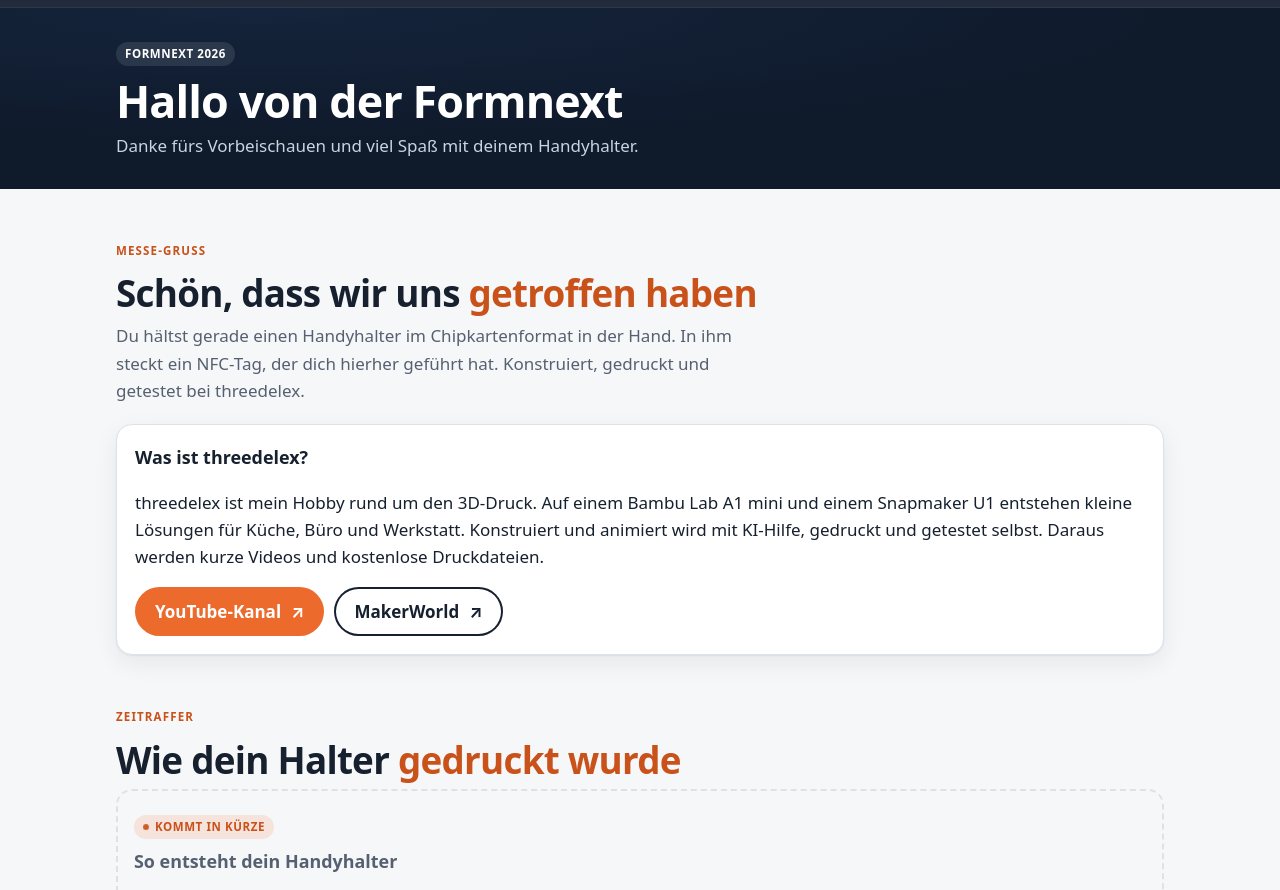
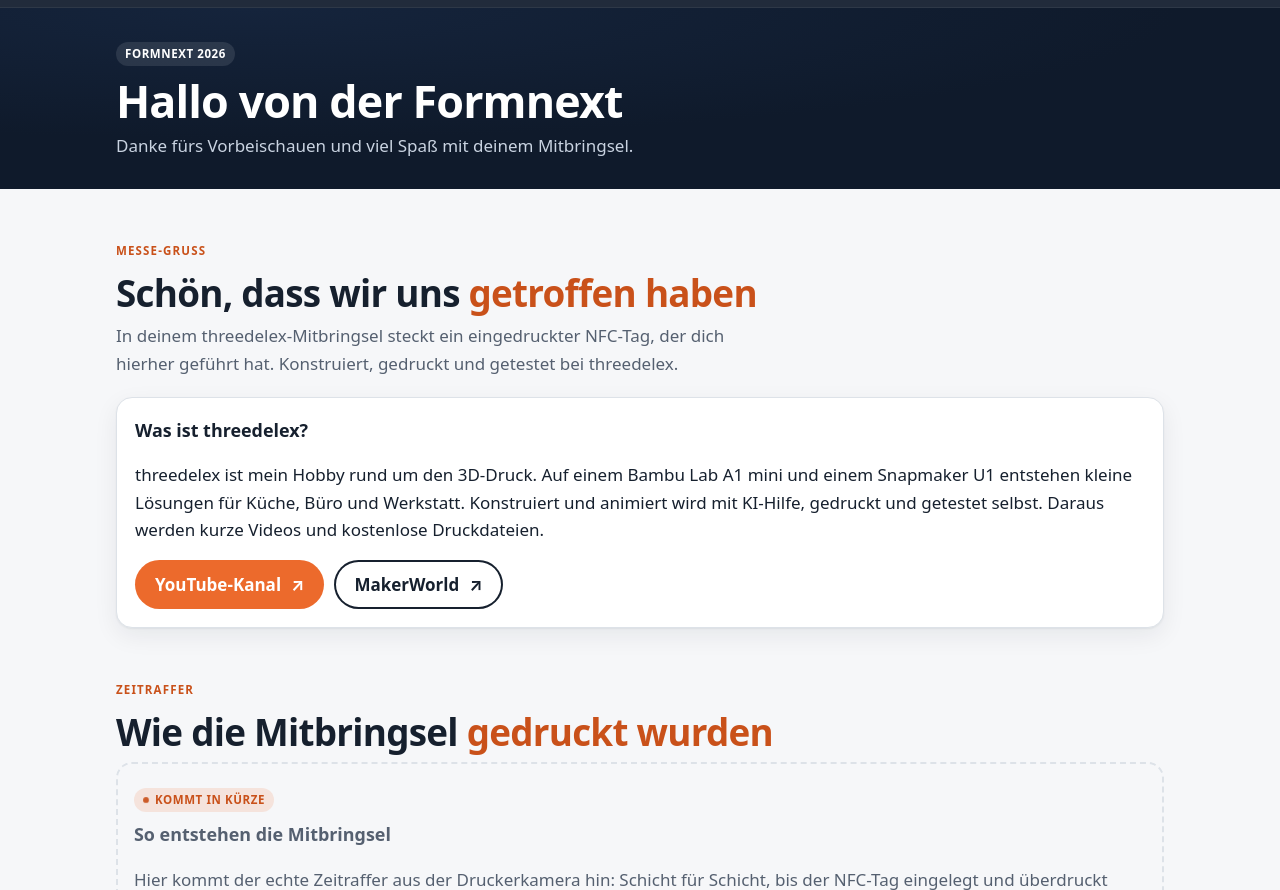
Before and after one commit to thelichtler-cloud/threedelex-web, a plain HTML site: page formnext/index.html in a window 1280 px wide. Shown: the part 47-937 px from the top of the page. Drawn offline with Linux system fonts and the light colour scheme.

Commit message:
Impressum nach Muster vorbereitet (Geschäftsbezeichnung, Land, W-IdNr. optional), Formnext-Seite: Mitbringsel statt Handyhalter
Co-Authored-By: Claude Opus 5.5 <noreply@anthropic.com>

```diff
--- a/formnext/index.html
+++ b/formnext/index.html
@@ -18,12 +18,12 @@
     <nav aria-label="Hauptnavigation"><ul class="nav"><li><a href="../index.html">Start</a></li><li><a href="../projekte/index.html">Projekte</a></li><li><a href="../werkzeuge/index.html">Werkzeuge</a></li></ul></nav>
   </div>
 </header>
-<div class="seitenkopf"><div class="huelle"><span class="marker">Formnext 2026</span><h1>Hallo von der Formnext</h1><p>Danke fürs Vorbeischauen und viel Spaß mit deinem Handyhalter.</p></div></div>
+<div class="seitenkopf"><div class="huelle"><span class="marker">Formnext 2026</span><h1>Hallo von der Formnext</h1><p>Danke fürs Vorbeischauen und viel Spaß mit deinem Mitbringsel.</p></div></div>
 <main class="huelle">
 <section class="abschnitt">
   <span class="etikett einblenden">Messe-Gruß</span>
   <h2 class="einblenden">Schön, dass wir uns <em>getroffen haben</em></h2>
-  <p class="unter einblenden">Du hältst gerade einen Handyhalter im Chipkartenformat in der Hand. In ihm steckt ein NFC-Tag, der dich hierher geführt hat. Konstruiert, gedruckt und getestet bei threedelex.</p>
+  <p class="unter einblenden">In deinem threedelex-Mitbringsel steckt ein eingedruckter NFC-Tag, der dich hierher geführt hat. Konstruiert, gedruckt und getestet bei threedelex.</p>
   <div class="kasten einblenden">
     <h3>Was ist threedelex?</h3>
     <p>threedelex ist mein Hobby rund um den 3D-Druck. Auf einem Bambu Lab A1 mini und einem Snapmaker U1 entstehen kleine Lösungen für Küche, Büro und Werkstatt.
@@ -36,9 +36,9 @@
 </section>
 <section class="abschnitt" id="zeitraffer">
   <span class="etikett einblenden">Zeitraffer</span>
-  <h2 class="einblenden">Wie dein Halter <em>gedruckt wurde</em></h2>
+  <h2 class="einblenden">Wie die Mitbringsel <em>gedruckt wurden</em></h2>
   <div class="platzhalter einblenden"><span class="marker arbeit">Kommt in Kürze</span>
-<h3 style="margin-top:8px">So entsteht dein Handyhalter</h3>
+<h3 style="margin-top:8px">So entstehen die Mitbringsel</h3>
 <p>Hier kommt der echte Zeitraffer aus der Druckerkamera hin: Schicht für Schicht, bis der NFC-Tag eingelegt und überdruckt wird.</p></div>
 </section>
 <section class="abschnitt" id="shorts">
```
Also changed, not shown: datenschutz/index.html (+1 -1 lines), impressum/index.html (+1 -0 lines).
